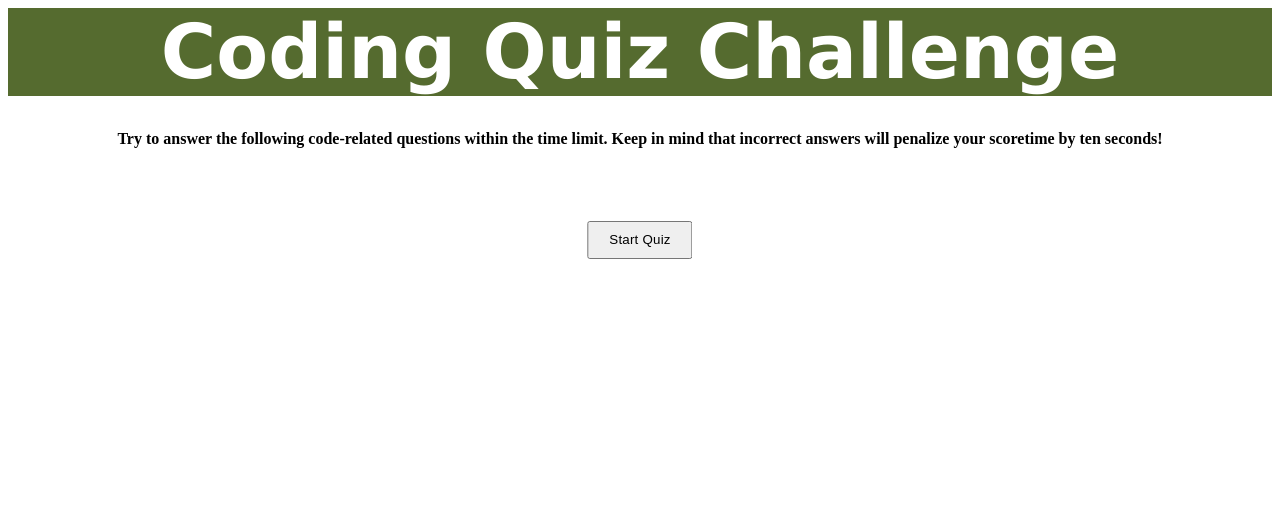
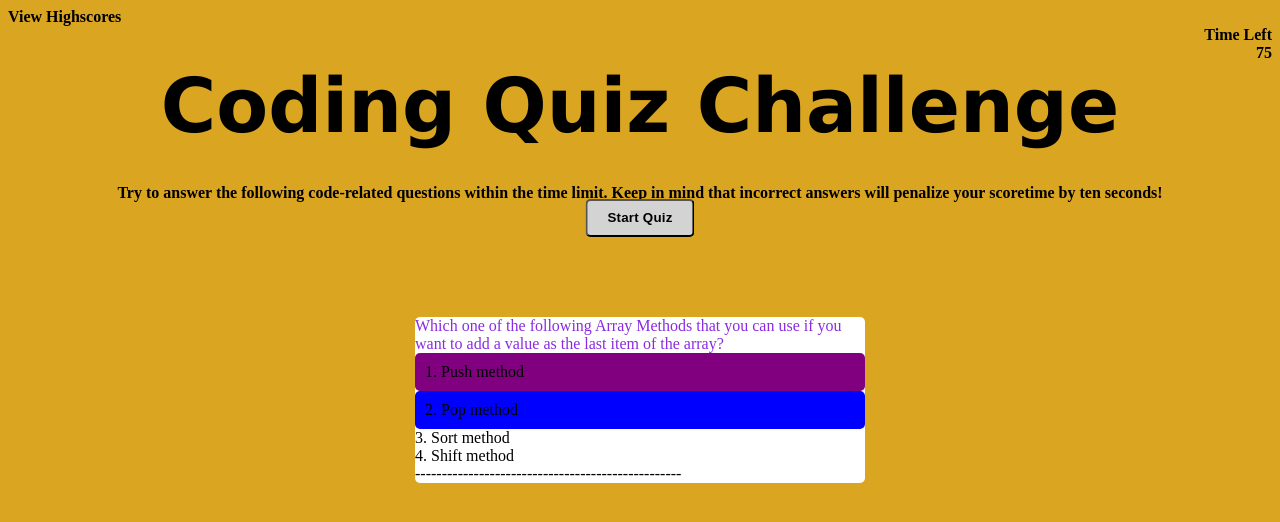
Before and after one commit to Alice-BL/CQ-Litvie, a plain HTML site: page cq-index.html in a window 1280 px wide. Drawn offline with Linux system fonts and the light colour scheme.

Commit message:
another commit

```diff
--- a/assets/cq.css
+++ b/assets/cq.css
@@ -1,11 +1,23 @@
+body {
+    background-color:goldenrod;
+}
 .large-font {
     font-size: 2cm;
     font-family: 'Lucida Sans', 'Lucida Sans Regular', 'Lucida Grande', 'Lucida Sans Unicode', Geneva, Verdana, sans-serif;
     text-align: center;
     font-weight: bold;
-    color:white;
-    background-color:darkolivegreen;
+    color:black;
 
+}
+.high-score, .time-left {
+    color:black;
+    font-weight: bold;
+}
+.timer {
+    text-align: right;
+    margin-top: 0;
+    position: relative;
+    font-weight: bold;
 }
 p {
     font-family:'Times New Roman', Times, serif;
@@ -18,16 +30,50 @@ button {
     line-height: 14px;
     padding: 10px 20px;
     text-align: center;
-    background: radial-gradient(circle, #b22222 0%, 100% );
+    background: radial-gradient(circle, 0%, 100% );
+    background-color:lightgray;
     transition-duration: 0.20s;
     transition-property: background-color;
     transition-timing-function: linear;
     cursor: pointer;
-    margin: 0;
-    position: absolute;
+    position: relative;
     top: 30%;
     left: 50%;
     -ms-transform: translate(-50%, -50%);
     transform: translate(-50%, -50%);
+    border-radius: 5px;
+    font-weight: bold;
 
 }
+
+.quiz-box {
+
+    position: absolute;
+    top: 50%;
+    left: 50%;
+    transform: translate(-50%, -50%);
+    width: 450px;
+    background-color:white;
+    border-radius: 5px;
+}
+.questions {
+    color: blueviolet;
+}
+.answer1 {
+    display: flex;
+    border-radius: 5px;
+    padding: 10px;
+    background-color:purple;
+}
+.answer2 {
+    display: flex;
+    border-radius: 5px;
+    padding: 10px;
+    background-color:blue;
+    border-inline-color: black;
+}
+
+@media screen and (max-width: 504px) {
+    .large-font {
+      font-size: 2em;
+    }
--- a/cq-index.html
+++ b/cq-index.html
@@ -7,16 +7,49 @@
     <link rel="stylesheet" type="text/css" href="./assets/cq.css" />
   </head>
   <body>
-      <header>
+
+    <header>
+        <div class="high-score">View Highscores</div>
+        <div class="timer">
+            <div class="timer-text">Time Left</div>
+            <div class="timer-count">75</div>
+        </div>
+
         <div class="large-font">Coding Quiz Challenge</div>
-        <br>
-
+            <br>
         <p>Try to answer the following code-related questions within the time limit. Keep in mind that incorrect answers will penalize your scoretime by ten seconds!
-
         </p>
         <button class="start-button">Start Quiz</button>
+    </header>
+    <section>
+            <div class="quiz-box">
+            <div class="questions">
+                <span> Which one of the following Array Methods that you can use if you want to add a value as the last item of the array?
+                </span>
+            </div>
+            <div class="answers_list">
+                <div class="answer1">
+                    <span>1. Push method</span>
+                </div>
+                <div class="answer2">
+                    <span>2. Pop method</span>
+                </div>
+                <div class="answer3">
+                    <span>3. Sort method</span>
+                </div>
+                <div class="answer4">
+                    <span>4. Shift method</span>
+                </div>
+        </div>
 
 
+    <!--Quiz box footer-->
+        <footer>
+            <div class="result">
+            <span>--------------------------------------------------</span>
+            </div>
+        </footer>
+    </section>
   </body>
 
 </html>
```
